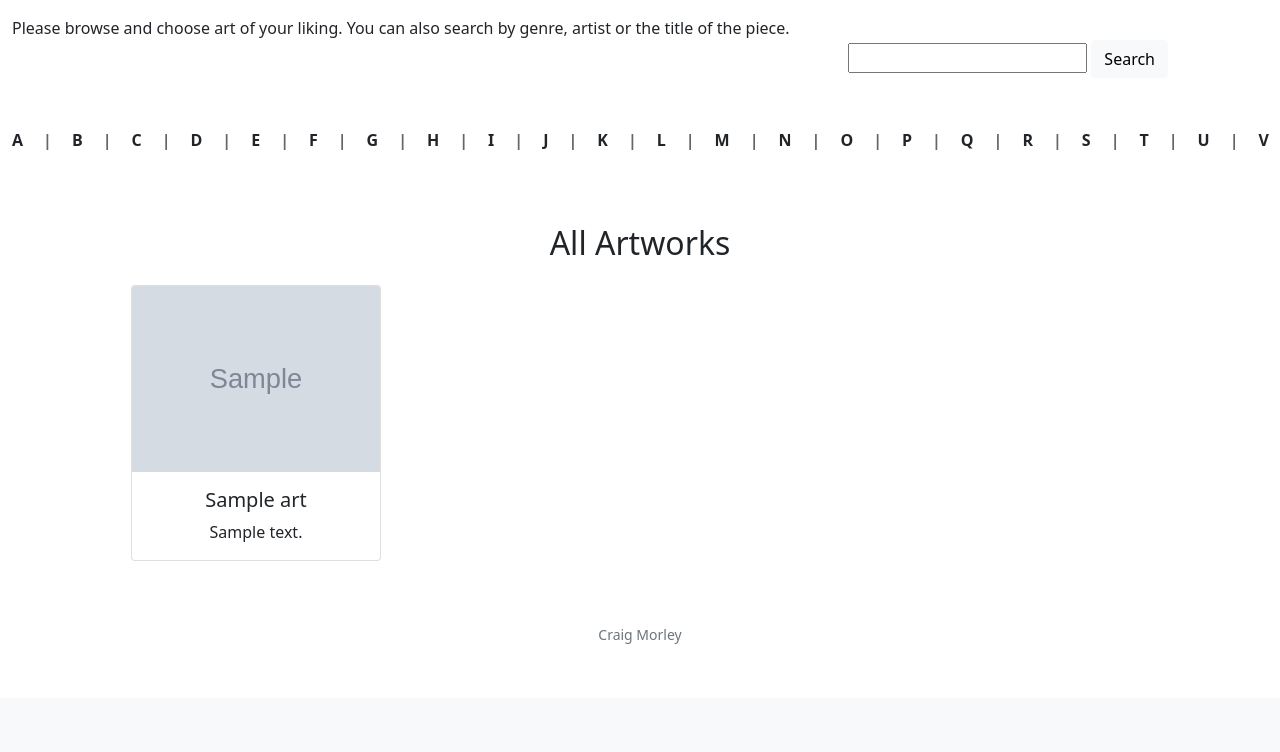
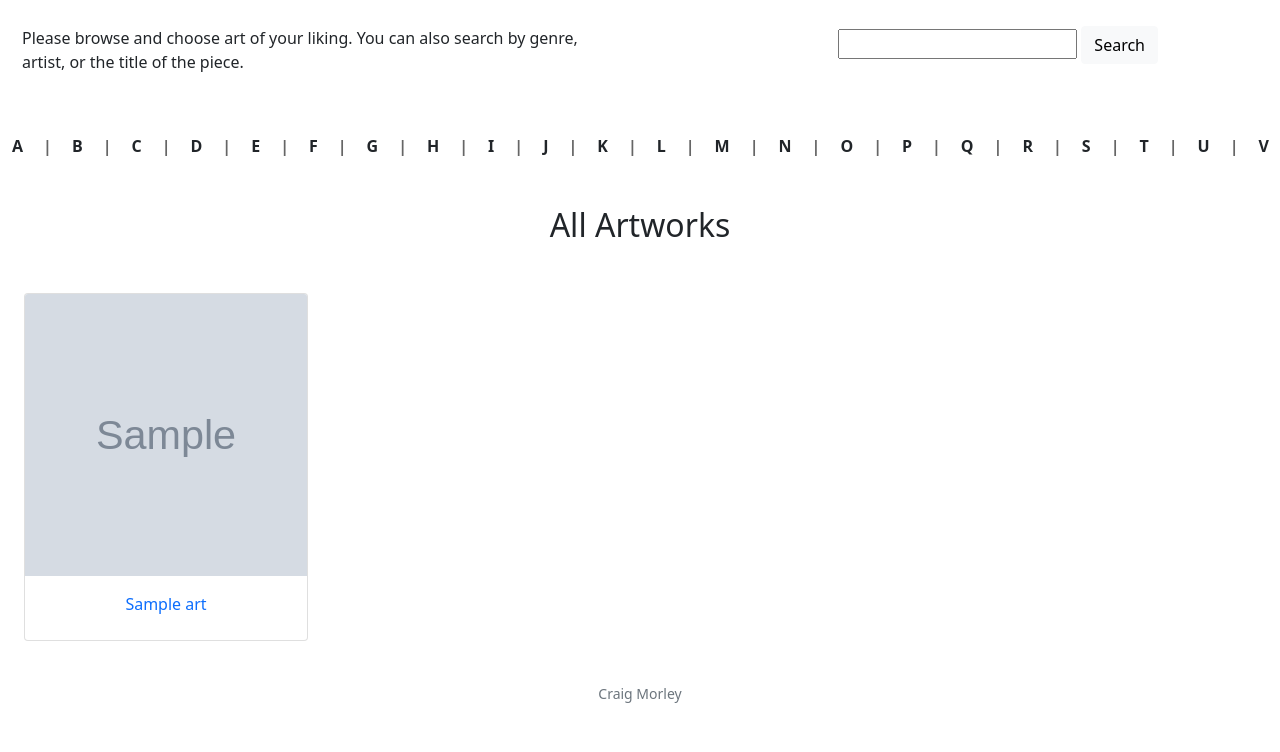
Before and after one commit to Spoonbadger/theArtfinity, a Python web app: template templates/art.html in a window 1280 px wide; the page is wider, and only the part inside the window is pictured. Shown: the part 102-854 px from the top of that part. Before the commit the page ends 746 px from the top of that part, so only its background shows below. Run offline with Jinja, Linux system fonts and the light colour scheme; the template is opened without the code that fills it: most values are stand-ins (such as "Sample title", 1, 10 or a date in 2020); grey boxes marked "Sample" are stand-in pictures; some libraries are stand-ins or nearby versions.

Commit message:
tidy html updates

```diff
--- a/helpers.py
+++ b/helpers.py
@@ -1,6 +1,7 @@
 import csv
 import datetime
 import pytz
+import re
 import requests
 import subprocess
 import urllib
@@ -32,6 +33,11 @@ def login_required(f):
             return redirect("/login")
         return f(*args, **kwargs)
     return decorated_function
+
+
+def slugify(text):
+    # Replace non-word characters with hyphens and lower the case
+    return re.sub(r'\W+', '-', text).lower()
 
 
 art_scene_options = {
--- a/static/styles.css
+++ b/static/styles.css
@@ -1,3 +1,7 @@
+<<<<<<< Updated upstream
+=======
+
+>>>>>>> Stashed changes
 .add-picture-overlay {
     position: relative; /* Position the overlay relative to the profile picture container */
     top: 0;
@@ -7,7 +11,7 @@
 }
 
 .artbox-div {
-    /* background-color: */
+    /* background-color: if desired */
     box-sizing: border-box;
     display: flex;
     flex-direction: row;
@@ -142,6 +146,7 @@
     margin-left: 5%;
 }
 
+
 .column-third {
     width: 33%;
 }
@@ -223,6 +228,17 @@
     display: flex;
     flex-direction: column;
     width: 66%;
+}
+
+
+.flex-parent {
+    display: flex;
+    width: 100%;
+}
+
+.flex-child {
+    flex: 1;
+    margin: 10px;
 }
 
 
@@ -411,7 +427,7 @@ nav .navbar-brand .pink {
     width: 100%;
     margin-top: 2%;
     margin-bottom: 2%;
-    display: flex; /* Use flexbox for easier layout */
+    display: flex;
 }
 
 
@@ -422,7 +438,6 @@ nav .navbar-brand .pink {
 
 
 
-/* FOR THE DOLLAR SIGN IN THE BOX */
 
 .input-group {
     position: relative;
@@ -478,8 +493,51 @@ nav .navbar-brand .pink {
     position: relative;
 }
 
+
 /* ART CARDS */
 .art-card {
-    max-width: 250px;
-    margin: auto; /* Optional: for centering */
+    display: flex;
+    flex-direction: column;
+    justify-content: space-between;
+    margin: auto;
+    overflow: hidden;
+    position: relative;
+  }
+
+  .art-image {
+    width: 100%;
+    padding-top: 100%; /* Keeps the aspect ratio 1:1 */
+    background-size: cover;
+    background-position: center;
+    position: relative;
+  }
+
+  /* Hover Content Styling */
+  .art-image::after {
+    content: attr(data-title); /* Use a data attribute for the artist name */
+    display: flex;
+    justify-content: center;
+    align-items: center;
+    position: absolute;
+    bottom: 0;
+    left: 0;
+    width: 100%;
+    background-color: rgba(0, 0, 0, 0.4); /* Semi-transparent background */
+    color: white;
+    text-align: center;
+    padding: 10px 0;
+    opacity: 0; /* Hide by default */
+    transition: opacity 0.5s; /* Smooth transition */
+    overflow: hidden; /* Ensures text doesn't overflow */
+  }
+
+  .art-card:hover .art-image::after {
+    opacity: 1; /* Show on hover */
+  }
+
+
+/* Change link text from blue to black */
+.black-font {
+    color: black; /* Change the text color to black */
+    text-decoration: none; /* Optional: Removes the underline from links */
 }
--- a/templates/art.html
+++ b/templates/art.html
@@ -5,13 +5,16 @@
 {% endblock %}
 
 {% block main %}
-    <div style="text-align: left">
-        Please browse and choose art of your liking. You can also search by genre, artist or the title of the piece.
+    <section class="flex-parent">
+        <div class="flex-child" style="text-align: left">
+          Please browse and choose art of your liking. You can also search by genre, artist, or the title of the piece.
         </div>
-    <div style="text-align: right; padding-right: 100px">
+        <div class="flex-child" style="text-align: right; padding-right: 100px">
             <input> <!-- Search bar here-->
             <button class="btn btn-light" type="search">Search</button>
         </div>
+    </section>
+
     <div class="art-index">
         <div class="index-filter">
             <li letter="A">A</li>
@@ -44,21 +47,25 @@
         </div>
     </div>
 
-    <div class="container mt-5">
+    <div class="container-fluid mt-4">
       <h2>All Artworks</h2>
-        <div class="row">
+      <div class="row g-4">
         {% for art in all_art %}
-          <div class="col-md-4 mb-4">
+        <div class="col-lg-3 col-md-4 col-sm-6 col-6">
+          <a href="{{ art.url }}" class="text-decoration-none">
           <div class="art-card card">
-              <img src="{{ url_for('static', filename=art.image_url) }}" class="card-img-top" alt="{{ art.title }}">
+            <div class="art-image" style="background-image: url('{{ url_for('static', filename=art.image_url) }}');" data-title="{{ art.artist_name }}"></div>
             <div class="card-body">
-                <h5 class="card-title">{{ art.title }}</h5>
-                <p class="card-text">{{ art.description }}</p>
-                <!-- Optionally, you can include other details like artist name, price, etc. -->
+              <p class="card-title">{{ art.title }}</p>
             </div>
           </div>
+          </a>
         </div>
         {% endfor %}
       </div>
     </div>
+
+
+
+
 {% endblock %}
```
Also changed, not shown: app.py (+64 -3 lines), sqlite3 schema.txt (+10 -7 lines), templates/artists.html (+23 -0 lines), templates/artwork.html (added, +19 -0 lines), templates/home.html (+62 -0 lines). Lines whose indentation alone changed are shown as unchanged.
